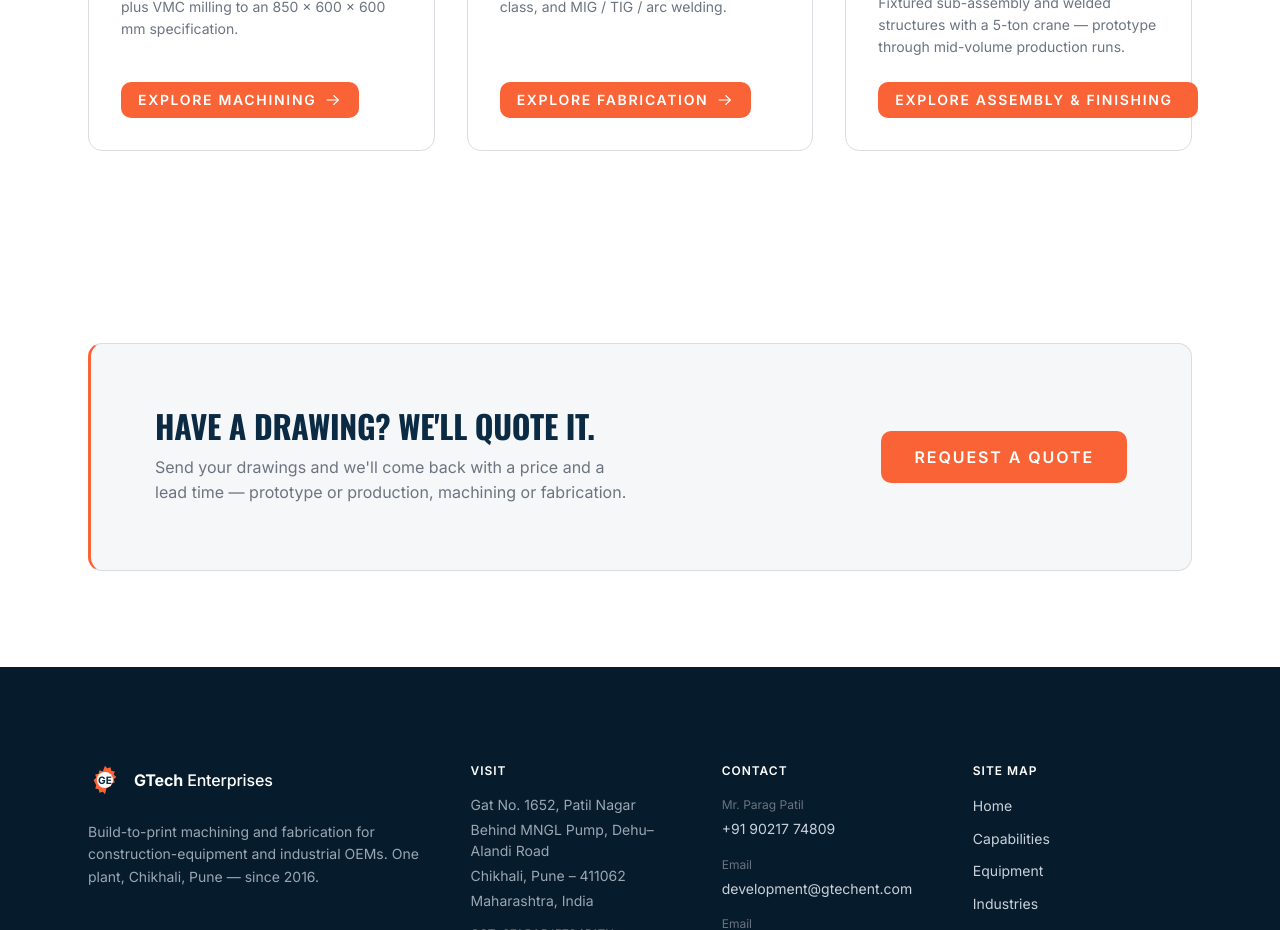
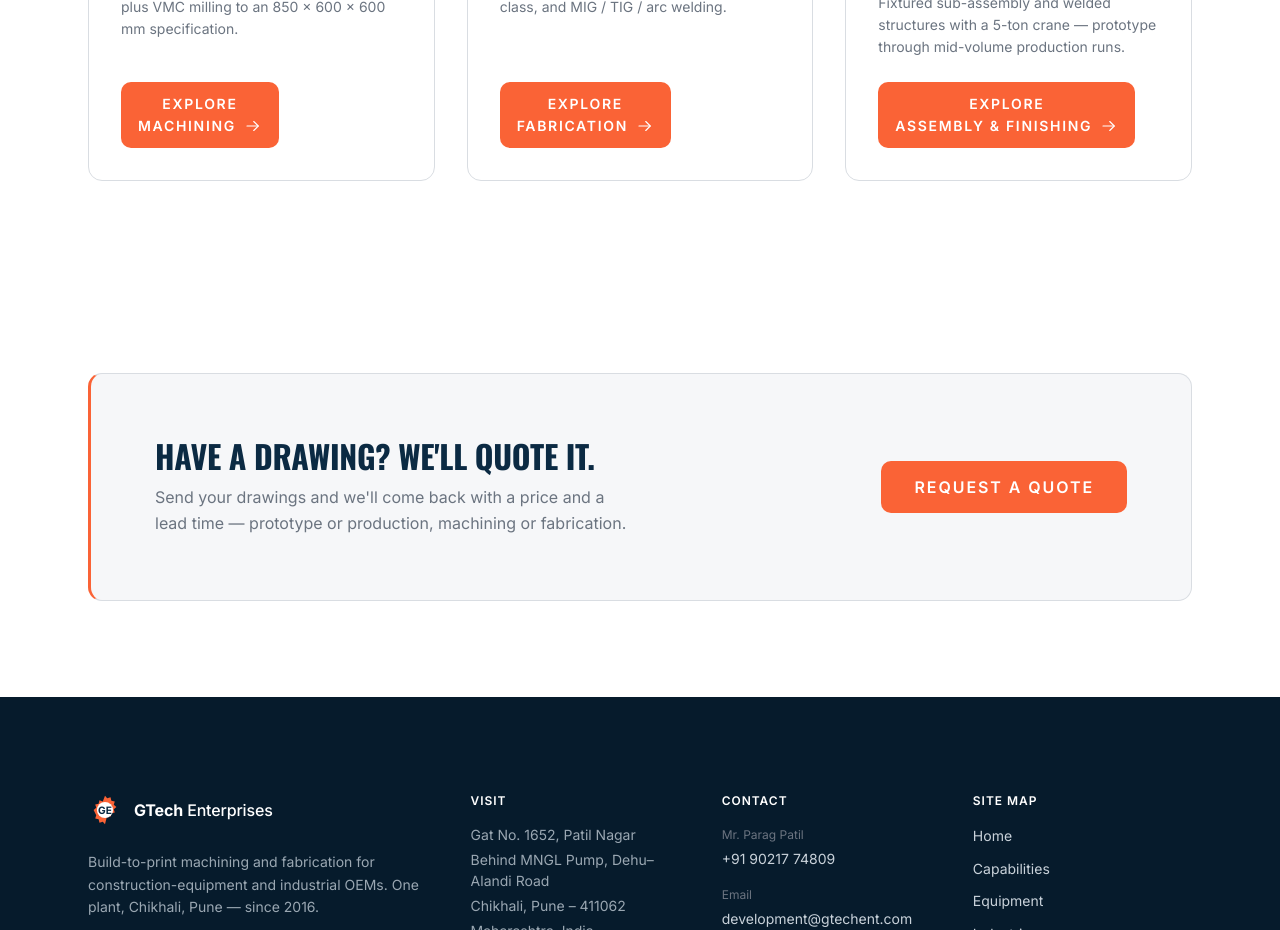
Before and after one commit to pragyan-tech/G_Tech, a React (Vite) app: page /capabilities in a window 1280 px wide. Shown: the part 1960-2890 px from the top of the page. Built offline with nearby package versions, Linux system fonts and the light colour scheme.

Commit message:
reduce pagehero fade to 110px/160px, add solid buffer to kill mobile seam, two-line explore finishing button

```diff
--- a/src/components/CapabilityGrid.css
+++ b/src/components/CapabilityGrid.css
@@ -50,3 +50,25 @@
   align-self: flex-start;
   margin-top: var(--space-5);
 }
+
+/* All three cards render "EXPLORE / <TOPIC>" on two lines, even where the
+   topic fits on one, so the longest label ("Assembly & Finishing") doesn't
+   throw off row alignment against the other two cards. */
+.btn.capgrid__link {
+  flex-direction: column;
+  align-items: center;
+  justify-content: center;
+  gap: 4px;
+  height: auto;
+  min-height: 64px;
+  padding-block: var(--space-3);
+  white-space: normal;
+  text-align: center;
+  line-height: 1.3;
+}
+
+.capgrid__link-line--cta {
+  display: inline-flex;
+  align-items: center;
+  gap: var(--space-2);
+}
--- a/src/components/CapabilityGrid.jsx
+++ b/src/components/CapabilityGrid.jsx
@@ -24,7 +24,10 @@ export default function CapabilityGrid() {
             <h3 className="capgrid__title">{cap.title}</h3>
             <p className="capgrid__body">{cap.body}</p>
             <Button as={Link} to={cap.to} variant="primary" size="sm" className="capgrid__link">
-              Explore {cap.title} <ArrowRight />
+              <span className="capgrid__link-line">Explore</span>
+              <span className="capgrid__link-line capgrid__link-line--cta">
+                {cap.title} <ArrowRight />
+              </span>
             </Button>
           </RevealItem>
         );
--- a/src/components/Hero.css
+++ b/src/components/Hero.css
@@ -43,10 +43,10 @@
    4-stop curve (vs. the old 2-stop 0%/60%/100% cut) so there's no visible
    ramp-up point — it reads as a continuous dissolve, not a hard-edged
    gradient meeting a flat color.
-   Stops: 0% transparent -> 40% paper@5% opacity -> 70% paper@60% opacity
-   -> 100% paper fully opaque. The endpoint matches Who We Are's actual
-   background (--color-paper) exactly, so there's no color mismatch at the
-   boundary either. */
+   Mobile uses a 5-stop curve with a solid buffer in the final 10% (matches
+   --color-paper exactly) to hide any sub-pixel seam at the section
+   boundary on high-DPI phone screens; desktop keeps the plain 4-stop curve
+   at the original 360px height (unchanged — that one already read clean). */
 .hero__fade {
   position: absolute;
   left: 0;
@@ -59,6 +59,7 @@
     rgba(246, 247, 249, 0) 0%,
     rgba(246, 247, 249, 0.05) 40%,
     rgba(246, 247, 249, 0.6) 70%,
+    var(--color-paper) 90%,
     var(--color-paper) 100%
   );
   pointer-events: none;
@@ -67,6 +68,13 @@
 @media (min-width: 768px) {
   .hero__fade {
     height: 360px;
+    background: linear-gradient(
+      180deg,
+      rgba(246, 247, 249, 0) 0%,
+      rgba(246, 247, 249, 0.05) 40%,
+      rgba(246, 247, 249, 0.6) 70%,
+      var(--color-paper) 100%
+    );
   }
 }
 
--- a/src/components/PageHero.css
+++ b/src/components/PageHero.css
@@ -20,23 +20,25 @@
 /* Soft dissolve into the interior page's next section. Every page's section
    right after PageHero is a plain, unmodified .section (white), not paper —
    fading to --color-paper here would leave a visible seam against that.
-   Taller zone with a 4-stop curve (vs. the old 2-stop 0%/60%/100% cut) so
-   there's no visible ramp-up point.
-   Stops: 0% transparent -> 40% white@5% opacity -> 70% white@60% opacity
-   -> 100% white fully opaque, matching the next section's background
-   exactly. */
+   Kept short (110px mobile / 160px desktop) so it stays well below the
+   section's own bottom padding — the fade never reaches up into the
+   eyebrow/h1/lead text, which sit in the flat navy zone above it.
+   Mobile uses a 5-stop curve with a solid buffer in the final 10% (matches
+   --color-white exactly) to hide any sub-pixel seam at the section
+   boundary; desktop keeps the plain 4-stop curve. */
 .page-hero__fade {
   position: absolute;
   left: 0;
   right: 0;
   bottom: 0;
-  height: 150px;
+  height: 110px;
   z-index: 0;
   background: linear-gradient(
     180deg,
     rgba(255, 255, 255, 0) 0%,
     rgba(255, 255, 255, 0.05) 40%,
     rgba(255, 255, 255, 0.6) 70%,
+    var(--color-white) 90%,
     var(--color-white) 100%
   );
   pointer-events: none;
@@ -44,7 +46,14 @@
 
 @media (min-width: 768px) {
   .page-hero__fade {
-    height: 280px;
+    height: 160px;
+    background: linear-gradient(
+      180deg,
+      rgba(255, 255, 255, 0) 0%,
+      rgba(255, 255, 255, 0.05) 40%,
+      rgba(255, 255, 255, 0.6) 70%,
+      var(--color-white) 100%
+    );
   }
 }
 
```
